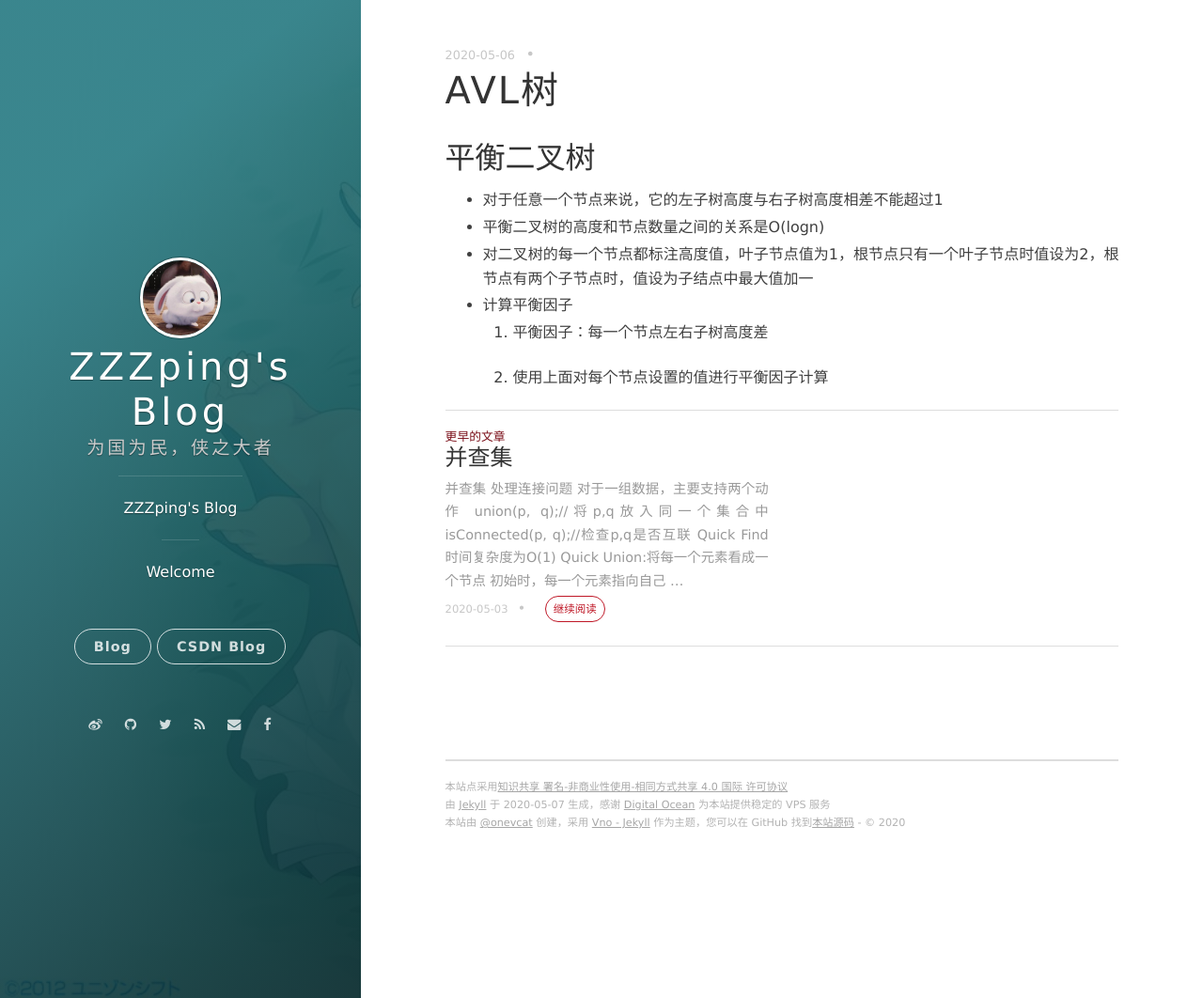
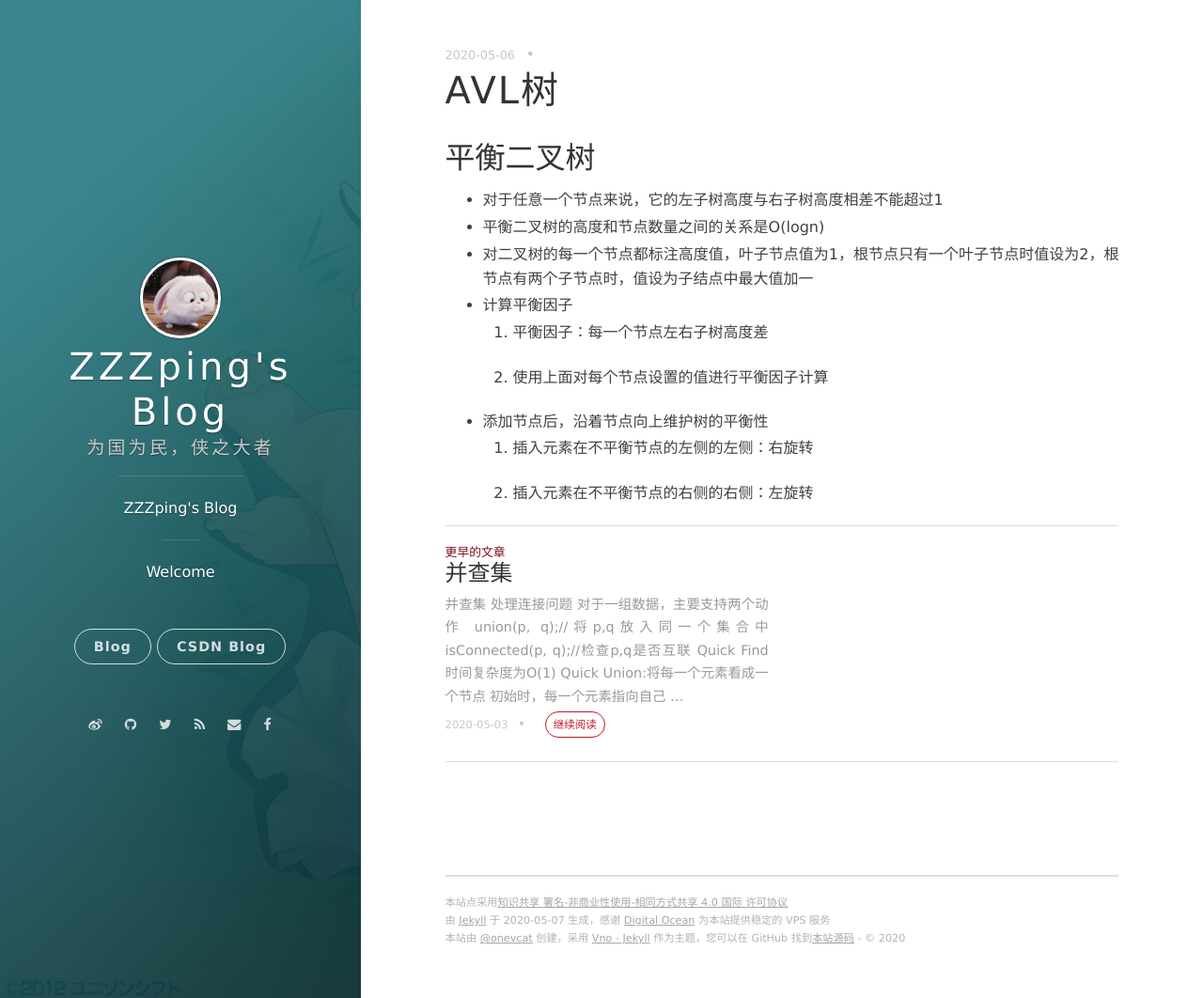
Before and after one commit to ZZZping/ZZZping.github.io, a Jekyll site: the page built from _posts/2020-05-06-玩转数据结构-AVL树.md, in a window 1280 px wide and 1062 px high. Shown: the whole window at 94% size. Built offline with Jekyll 4.4.1, drawn with Linux system fonts in a browser that asks for light colours; nearby versions of some CDN libraries; comment, search, counter and statistics services are not loaded.

Commit message:
维护平衡

```diff
--- a/_posts/2020-05-06-玩转数据结构-AVL树.md
+++ b/_posts/2020-05-06-玩转数据结构-AVL树.md
@@ -13,3 +13,8 @@ date: 2020-05-06 20:41:24.000000000 +09:00
    1. 平衡因子：每一个节点左右子树高度差
 
    2. 使用上面对每个节点设置的值进行平衡因子计算
+
++ 添加节点后，沿着节点向上维护树的平衡性
+   1. 插入元素在不平衡节点的左侧的左侧：右旋转
+
+   2. 插入元素在不平衡节点的右侧的右侧：左旋转
```
